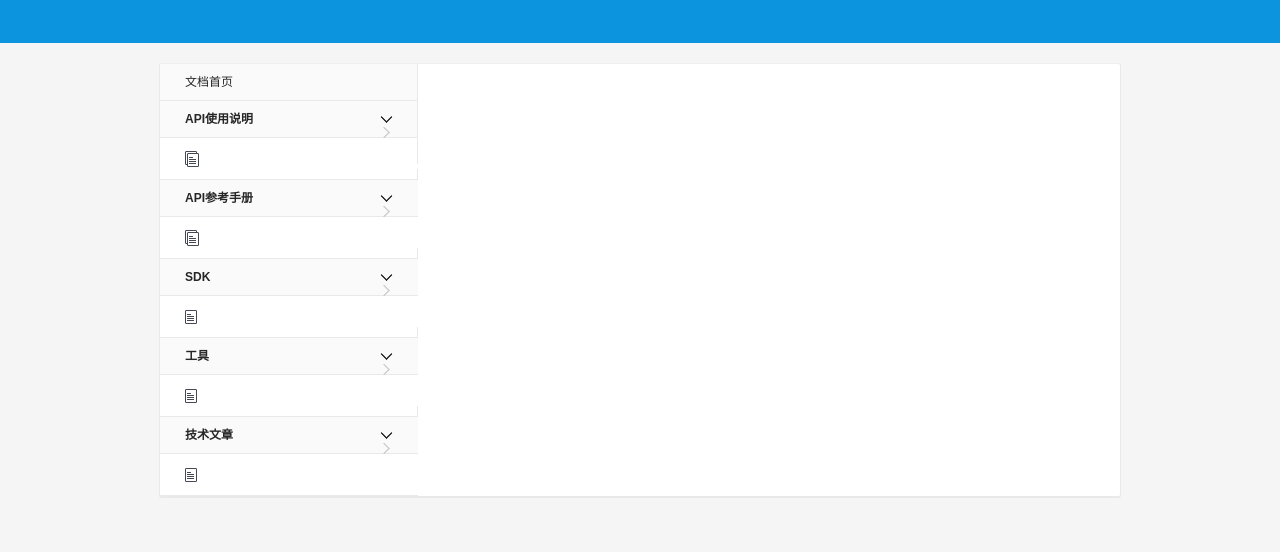
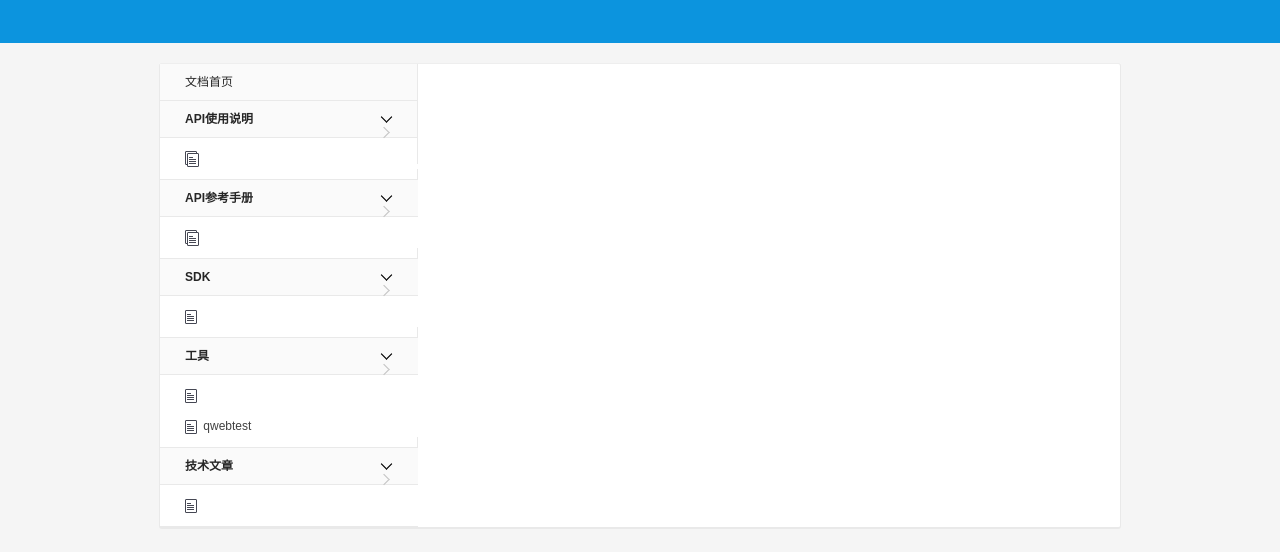
Before and after one commit to qiniu/developer.qiniu.com, a Jekyll site: the page built from docs/v6/tutorial/index.md, in a window 1280 px wide. Shown: the top 552 px of the page. Built offline with Jekyll 4.4.1, drawn with Linux system fonts in a browser that asks for light colours; nearby versions of some CDN libraries; library files that are not in the unit come from our copies; comment, search, counter and statistics services are not loaded.

Commit message:
update html

```diff
--- a/_layouts/docs.html
+++ b/_layouts/docs.html
@@ -231,6 +231,18 @@ style="display:block"
                                 </div>
                             </li>
                             {{end}}
+                        <li>
+                            <div class="panel-heading">
+                                <h5 class="panel-title">
+                                    <span class="icon off_1">
+                                    </span>
+                                    <a href="http://kb.qiniu.com/57a5sl50" class="link">qwebtest </a>
+                                </h5>
+                            </div>
+                            <div class="panel-body" id="qwebtest">
+
+                            </div>
+                        </li>
                         </ul>
                     </div>
                 </div>
```
Also changed, not shown: _layouts/api-index.html (+12 -0 lines).
